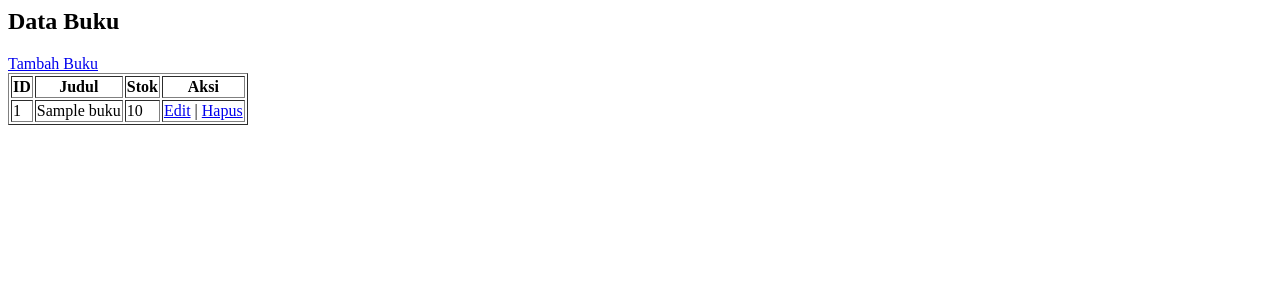
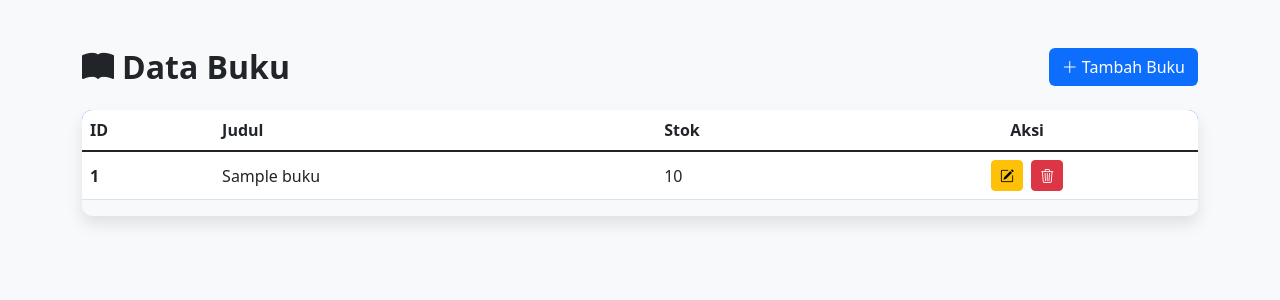
Before and after one commit to Fathiralfariz/PinjamBuku, a PHP site: page /pages/buku/index.php in a window 1280 px wide. Shown: the top 300 px of the page. Run offline with PHP 8.4, Linux system fonts and the light colour scheme; tables that the repository leaves empty or names only in its code hold one stand-in row (values such as "Sample post"); data that the repository does not hold is empty.

Commit message:
update tampilan manajemen buku

```diff
--- a/pages/buku/index.php
+++ b/pages/buku/index.php
@@ -2,20 +2,94 @@
 require_once '../../config/db.php';
 $result = $conn->query("SELECT * FROM buku");
 ?>
-<h2>Data Buku</h2>
-<a href="tambah.php">Tambah Buku</a>
-<table border="1">
-<tr><th>ID</th><th>Judul</th><th>Stok</th><th>Aksi</th></tr>
-<?php while($row = $result->fetch_assoc()): ?>
-<tr>
-<td><?= $row['id_buku'] ?></td>
-<td><?= $row['judul'] ?></td>
-<td><?= $row['stok'] ?></td>
-<td>
-<a href="edit.php?id=<?= $row['id_buku'] ?>">Edit</a> |
-<a href="hapus.php?id=<?= $row['id_buku'] ?>" onclick="return
-confirm('Hapus?')">Hapus</a>
-</td>
-</tr>
-<?php endwhile; ?>
-</table>
+<!DOCTYPE html>
+<html lang="id">
+<head>
+    <meta charset="UTF-8">
+    <meta name="viewport" content="width=device-width, initial-scale=1.0">
+    <link href="https://cdn.jsdelivr.net/npm/bootstrap@5.3.0/dist/css/bootstrap.min.css" rel="stylesheet">
+    <link rel="stylesheet" href="https://cdn.jsdelivr.net/npm/bootstrap-icons@1.10.0/font/bootstrap-icons.css">
+    <style>
+        .table-responsive {
+            box-shadow: 0 0.5rem 1rem rgba(0, 0, 0, 0.1);
+            border-radius: 10px;
+            overflow: hidden;
+        }
+        .table thead {
+            background-color: #0d6efd;
+            color: white;
+        }
+        .btn-add {
+            background-color: #0d6efd;
+            color: white;
+            transition: all 0.3s;
+        }
+        .btn-add:hover {
+            background-color: #0b5ed7;
+            transform: translateY(-2px);
+        }
+        .action-buttons {
+            white-space: nowrap;
+        }
+    </style>
+    <title>Data Buku Perpustakaan</title>
+</head>
+<body class="bg-light">
+    <div class="container py-5">
+        <div class="d-flex justify-content-between align-items-center mb-4">
+            <h2 class="mb-0 fw-bold">
+                <i class="bi bi-book-fill me-2"></i>Data Buku
+            </h2>
+            <a href="tambah.php" class="btn btn-add">
+                <i class="bi bi-plus-lg me-1"></i>Tambah Buku
+            </a>
+        </div>
+
+        <div class="table-responsive">
+            <table class="table table-hover">
+                <thead>
+                    <tr>
+                        <th>ID</th>
+                        <th>Judul</th>
+                        <th>Stok</th>
+                        <th class="text-center">Aksi</th>
+                    </tr>
+                </thead>
+                <tbody class="table-group-divider">
+                    <?php while($row = $result->fetch_assoc()): ?>
+                    <tr class="align-middle">
+                        <td class="fw-semibold"><?= htmlspecialchars($row['id_buku']) ?></td>
+                        <td><?= htmlspecialchars($row['judul']) ?></td>
+                        <td><?= htmlspecialchars($row['stok']) ?></td>
+                        <td class="action-buttons text-center">
+                            <a href="edit.php?id=<?= htmlspecialchars($row['id_buku']) ?>"
+                               class="btn btn-sm btn-warning me-1"
+                               data-bs-toggle="tooltip"
+                               title="Edit">
+                                <i class="bi bi-pencil-square"></i>
+                            </a>
+                            <a href="hapus.php?id=<?= htmlspecialchars($row['id_buku']) ?>"
+                               class="btn btn-sm btn-danger"
+                               onclick="return confirm('Yakin ingin menghapus buku ini?')"
+                               data-bs-toggle="tooltip"
+                               title="Hapus">
+                                <i class="bi bi-trash3"></i>
+                            </a>
+                        </td>
+                    </tr>
+                    <?php endwhile; ?>
+                </tbody>
+            </table>
+        </div>
+    </div>
+
+    <script src="https://cdn.jsdelivr.net/npm/bootstrap@5.3.0/dist/js/bootstrap.bundle.min.js"></script>
+    <script>
+        // Inisialisasi tooltip Bootstrap
+        const tooltipTriggerList = [].slice.call(document.querySelectorAll('[data-bs-toggle="tooltip"]'))
+        tooltipTriggerList.map(function (tooltipTriggerEl) {
+            return new bootstrap.Tooltip(tooltipTriggerEl)
+        })
+    </script>
+</body>
+</html>
```
Also changed, not shown: pages/buku/tambah.php (+46 -10 lines).
